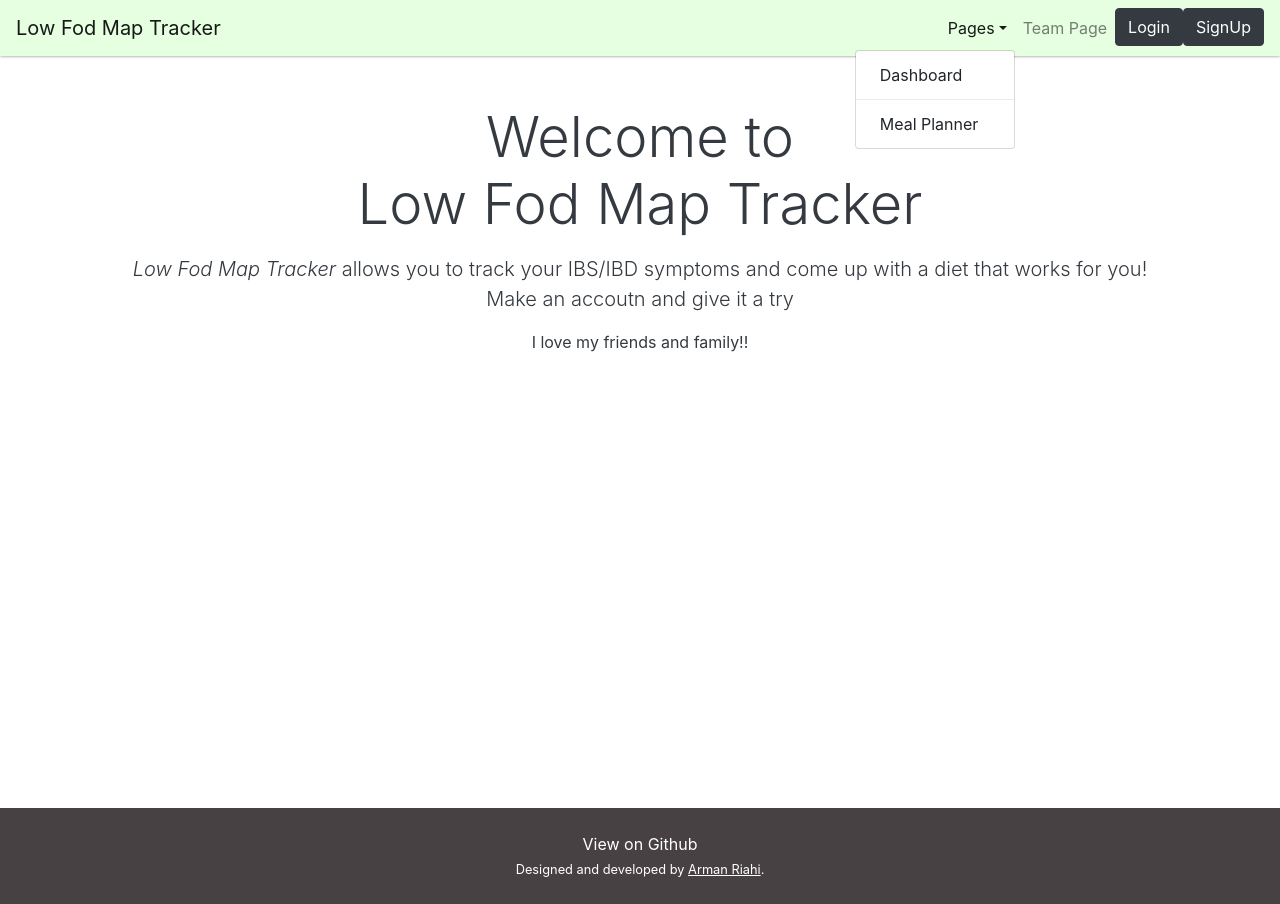
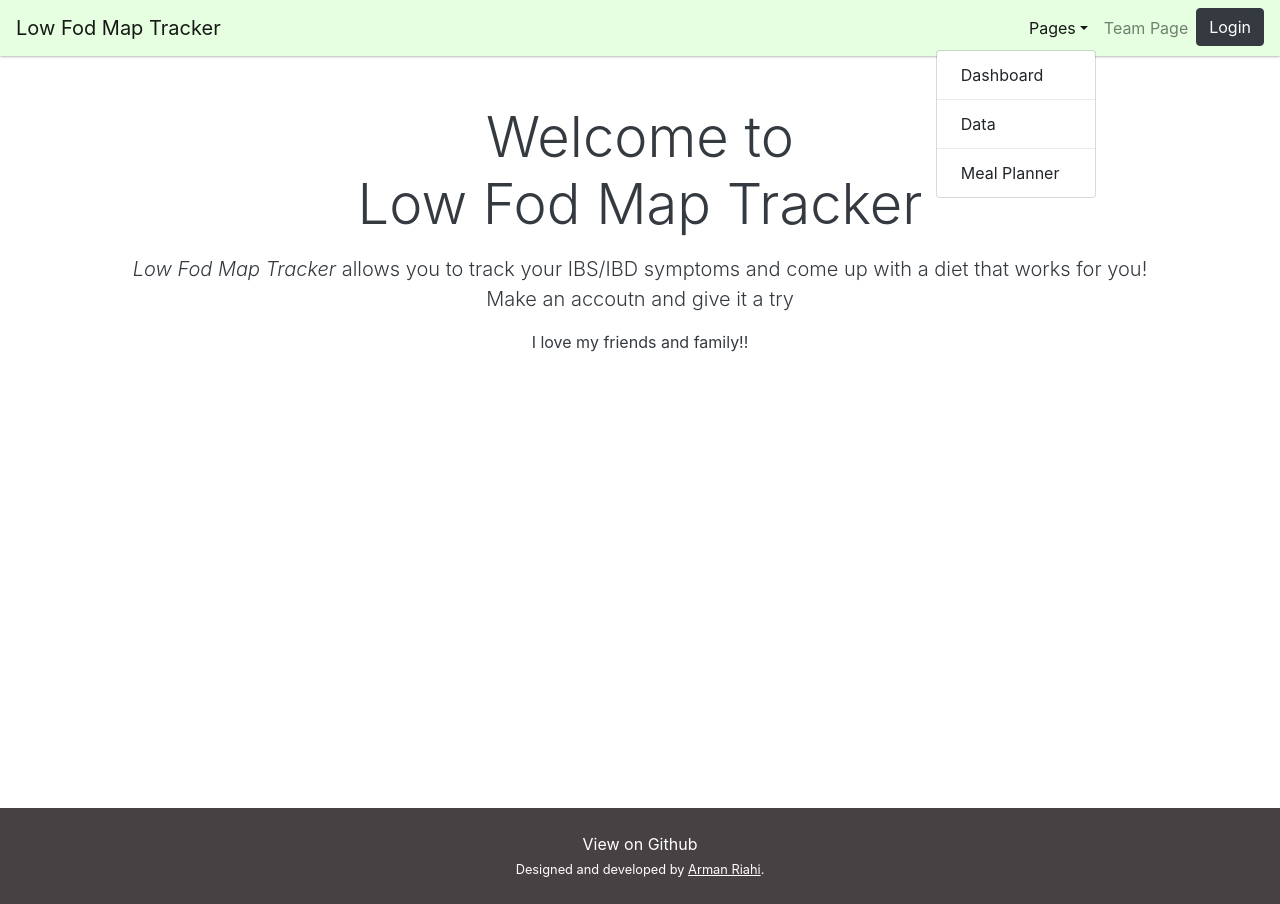
Before and after one commit to jwitz1000/LowFodMapTracker, a React (Create React App) app in the folder client/: page / in a window 1280 px wide. Both pictures are taken after a click on the link "Pages". Built offline with nearby package versions, Linux system fonts and the light colour scheme.

Commit message:
switching

```diff
--- a/client/src/components/Nav/index.js
+++ b/client/src/components/Nav/index.js
@@ -36,6 +36,8 @@ const TheNav = (props) => {
               <DropdownMenu right>
                 <DropdownItem href="/dashboard">Dashboard</DropdownItem>
                 <DropdownItem divider />
+                <DropdownItem href="/dashboard">Data</DropdownItem>
+                <DropdownItem divider />
                 <DropdownItem>Meal Planner</DropdownItem>
               </DropdownMenu>
             </UncontrolledDropdown>
@@ -45,9 +47,6 @@ const TheNav = (props) => {
             <NavItem>
               <Login buttonLabel="Login" />
             </NavItem>
-            <NavItem>
-              <SignUp buttonLabel="SignUp" />
-            </NavItem>
           </Nav>
         </Collapse>
       </Navbar>
```
